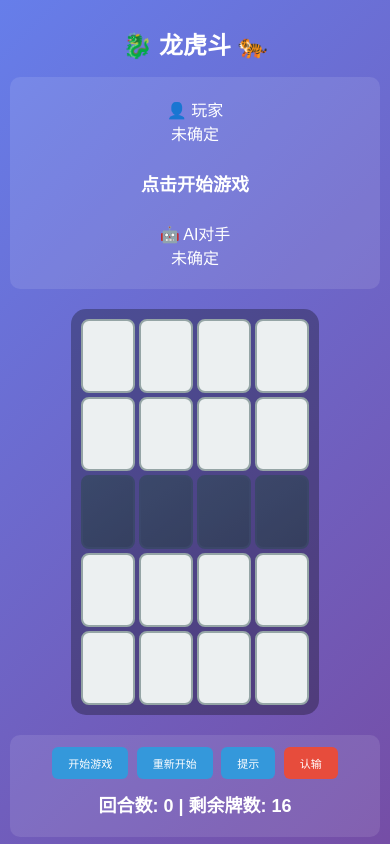
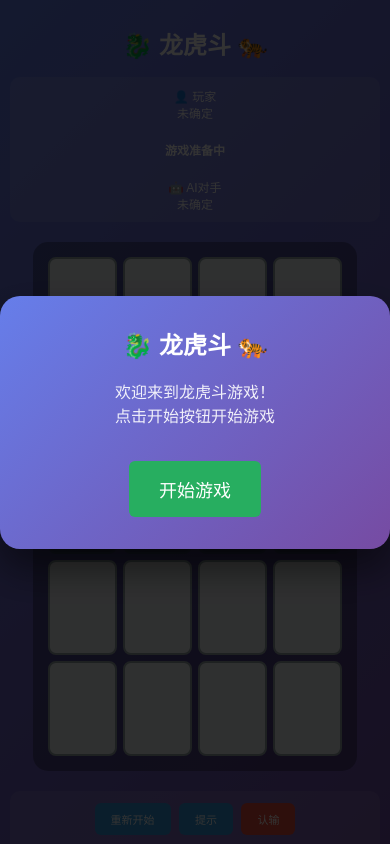
Before and after one commit to voyagerwang/dragon_vs_tiger, a plain HTML site: page index.html in a window 390 px wide. Shown: the top 844 px of the page. Drawn offline with Linux system fonts and the light colour scheme.

Commit message:
优化游戏界面：1.开始游戏按钮居中显示并点击后消失 2.默认显示卡牌背面 3.优化手机端头部区域空间 4.放大手机端棋盘区域

```diff
--- a/index.html
+++ b/index.html
@@ -22,14 +22,14 @@
 
         .game-header {
             background: rgba(255,255,255,0.1);
-            padding: 20px;
+            padding: 15px;
             border-radius: 10px;
-            margin-bottom: 20px;
+            margin-bottom: 15px;
             display: flex;
             justify-content: space-between;
             align-items: center;
             flex-wrap: wrap;
-            gap: 10px;
+            gap: 8px;
         }
 
         .game-board {
@@ -159,6 +159,41 @@
             border: 3px solid #f39c12;
         }
 
+        .start-game-overlay {
+            position: fixed;
+            top: 0;
+            left: 0;
+            right: 0;
+            bottom: 0;
+            background: rgba(0,0,0,0.8);
+            display: flex;
+            align-items: center;
+            justify-content: center;
+            z-index: 1000;
+        }
+
+        .start-game-modal {
+            background: linear-gradient(135deg, #667eea 0%, #764ba2 100%);
+            padding: 40px;
+            border-radius: 20px;
+            text-align: center;
+            box-shadow: 0 20px 40px rgba(0,0,0,0.5);
+            max-width: 400px;
+            width: 90%;
+        }
+
+        .start-game-modal h2 {
+            margin: 0 0 20px 0;
+            font-size: 28px;
+            color: white;
+        }
+
+        .start-game-modal p {
+            margin: 0 0 30px 0;
+            color: rgba(255,255,255,0.9);
+            line-height: 1.5;
+        }
+
         .controls {
             background: rgba(255,255,255,0.1);
             padding: 15px;
@@ -197,6 +232,16 @@
             background: #c0392b;
         }
 
+        .button.start-game {
+            background: #27ae60;
+            font-size: 18px;
+            padding: 15px 30px;
+        }
+
+        .button.start-game:hover {
+            background: #229954;
+        }
+
         .status {
             font-size: 18px;
             margin: 10px 0;
@@ -226,17 +271,23 @@
 
             .game-header {
                 flex-direction: column;
-                gap: 15px;
+                gap: 10px;
+                padding: 10px;
+                margin-bottom: 10px;
+            }
+
+            .game-header > div {
+                font-size: 14px;
             }
 
             .game-board {
-                gap: 4px;
-                padding: 10px;
+                gap: 6px;
+                padding: 15px;
             }
 
             .board-cell {
-                width: 60px;
-                height: 84px;
+                width: 70px;
+                height: 98px;
             }
 
             .button {
@@ -253,12 +304,20 @@
                 max-height: 100px;
                 font-size: 11px;
             }
+
+            .start-game-modal {
+                padding: 30px 20px;
+            }
+
+            .start-game-modal h2 {
+                font-size: 24px;
+            }
         }
 
         @media (max-width: 480px) {
             .board-cell {
-                width: 50px;
-                height: 70px;
+                width: 65px;
+                height: 91px;
             }
 
             .button {
@@ -269,6 +328,10 @@
 
             h1 {
                 font-size: 24px;
+            }
+
+            .game-header > div {
+                font-size: 12px;
             }
         }
     </style>
@@ -282,7 +345,7 @@
                 <div>👤 玩家</div>
                 <div id="player-faction">未确定</div>
             </div>
-            <div class="status" id="game-status">点击开始游戏</div>
+            <div class="status" id="game-status">游戏准备中</div>
             <div>
                 <div>🤖 AI对手</div>
                 <div id="ai-faction">未确定</div>
@@ -294,7 +357,6 @@
         </div>
 
         <div class="controls">
-            <button id="start-btn" class="button">开始游戏</button>
             <button id="restart-btn" class="button">重新开始</button>
             <button id="hint-btn" class="button">提示</button>
             <button id="surrender-btn" class="button surrender">认输</button>
@@ -306,6 +368,15 @@
         </div>
     </div>
 
+    <!-- 开始游戏遮罩层 -->
+    <div id="start-game-overlay" class="start-game-overlay">
+        <div class="start-game-modal">
+            <h2>🐉 龙虎斗 🐅</h2>
+            <p>欢迎来到龙虎斗游戏！<br>点击开始按钮开始游戏</p>
+            <button id="start-btn" class="button start-game">开始游戏</button>
+        </div>
+    </div>
+
     <script type="module">
         import { GameEngine } from './scripts/core/GameEngine.js';
 
@@ -314,12 +385,14 @@
                 this.gameEngine = new GameEngine();
                 this.selectedCell = null;
                 this.isPlayerTurn = false;
+                this.gameStarted = false;
                 this.init();
             }
 
             init() {
                 this.createBoard();
                 this.bindEvents();
+                this.renderBoard(); // 默认显示卡牌背面
                 this.log('简化版龙虎斗游戏已初始化');
             }
 
@@ -387,7 +460,11 @@
                     this.renderBoard();
 
                     this.isPlayerTurn = this.gameEngine.gameState.currentPlayer === 'player';
+                    this.gameStarted = true;
                     this.updateStatus();
+
+                    // 隐藏开始游戏遮罩层
+                    document.getElementById('start-game-overlay').style.display = 'none';
 
                     if (!this.isPlayerTurn) {
                         setTimeout(() => this.executeAITurn(), 1000);
@@ -463,6 +540,11 @@
             }
 
             handleCellClick(row, col) {
+                if (!this.gameStarted) {
+                    this.log('⚠️ 请先开始游戏');
+                    return;
+                }
+
                 this.log(`🔍 点击了位置 (${row}, ${col})`);
 
                 if (!this.isPlayerTurn) {
@@ -667,6 +749,11 @@
             }
 
             showHint() {
+                if (!this.gameStarted) {
+                    this.log('💡 请先开始游戏');
+                    return;
+                }
+
                 if (!this.isPlayerTurn) {
                     this.log('💡 现在是AI的回合，请等待');
                     return;
@@ -682,13 +769,16 @@
             }
 
             surrender() {
+                if (!this.gameStarted) {
+                    this.log('⚠️ 请先开始游戏');
+                    return;
+                }
+
                 if (this.gameEngine && this.gameEngine.gameState) {
                     this.gameEngine.gameState.winner = 'ai';
                     this.log('🏳️ 玩家认输，AI获胜！');
                     this.updateStatus();
                     this.isPlayerTurn = false;
-                } else {
-                    this.log('⚠️ 请先开始游戏');
                 }
             }
 
@@ -696,11 +786,16 @@
                 this.gameEngine = new GameEngine();
                 this.selectedCell = null;
                 this.isPlayerTurn = false;
+                this.gameStarted = false;
                 this.createBoard();
+                this.renderBoard(); // 重新显示卡牌背面
                 this.log('🔄 游戏已重启');
-                document.getElementById('game-status').textContent = '点击开始游戏';
+                document.getElementById('game-status').textContent = '游戏准备中';
                 document.getElementById('player-faction').textContent = '未确定';
                 document.getElementById('ai-faction').textContent = '未确定';
+
+                // 显示开始游戏遮罩层
+                document.getElementById('start-game-overlay').style.display = 'flex';
             }
 
             log(message) {
```
